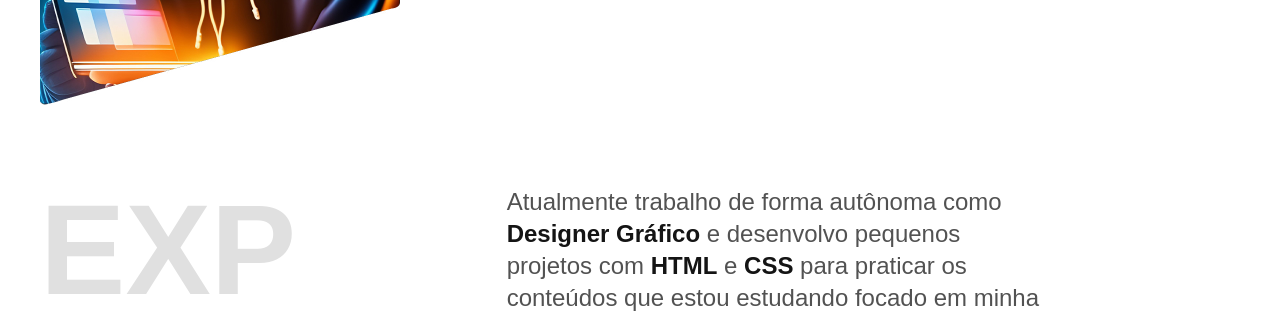
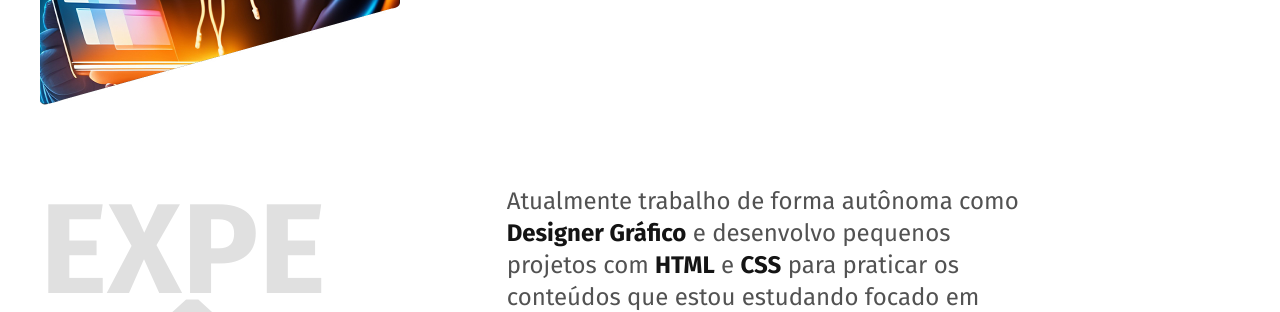
Before and after one commit to lucasemm1/lucasemm1.github.io, a plain HTML site: page index.html in a window 1280 px wide. Shown: the part 612-924 px from the top of the page. Drawn offline with Linux system fonts and the light colour scheme.

Commit message:
google fonts

```diff
--- a/index.html
+++ b/index.html
@@ -9,6 +9,9 @@
   <meta name="description" content="Desenvolvedor Front End e Designer Gráfico, localizado no Rio Grande do Norte">
   <link rel="stylesheet" href="/css/style.css">
   <link rel="icon" href="./img/favicon.svg" type="image/svg+xml">
+  <link rel="preconnect" href="https://fonts.googleapis.com">
+  <link rel="preconnect" href="https://fonts.gstatic.com" crossorigin>
+  <link href="https://fonts.googleapis.com/css2?family=Fira+Sans:wght@400;700&family=Poppins:ital,wght@0,700;1,400&display=swap" rel="stylesheet">
 </head>
 
 <body>
```
